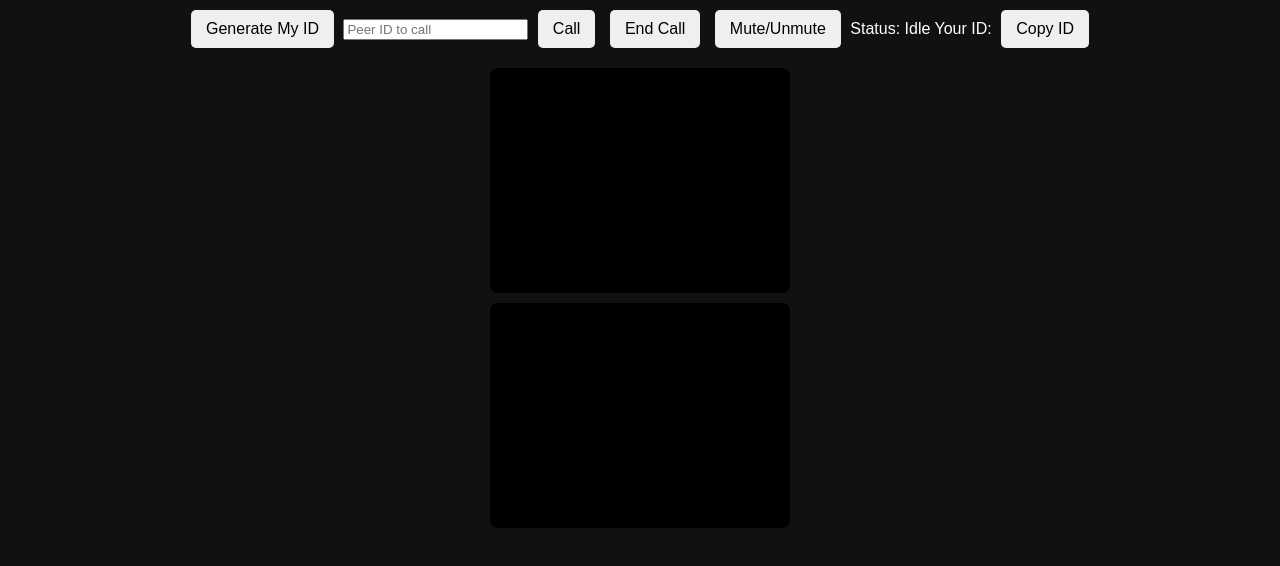
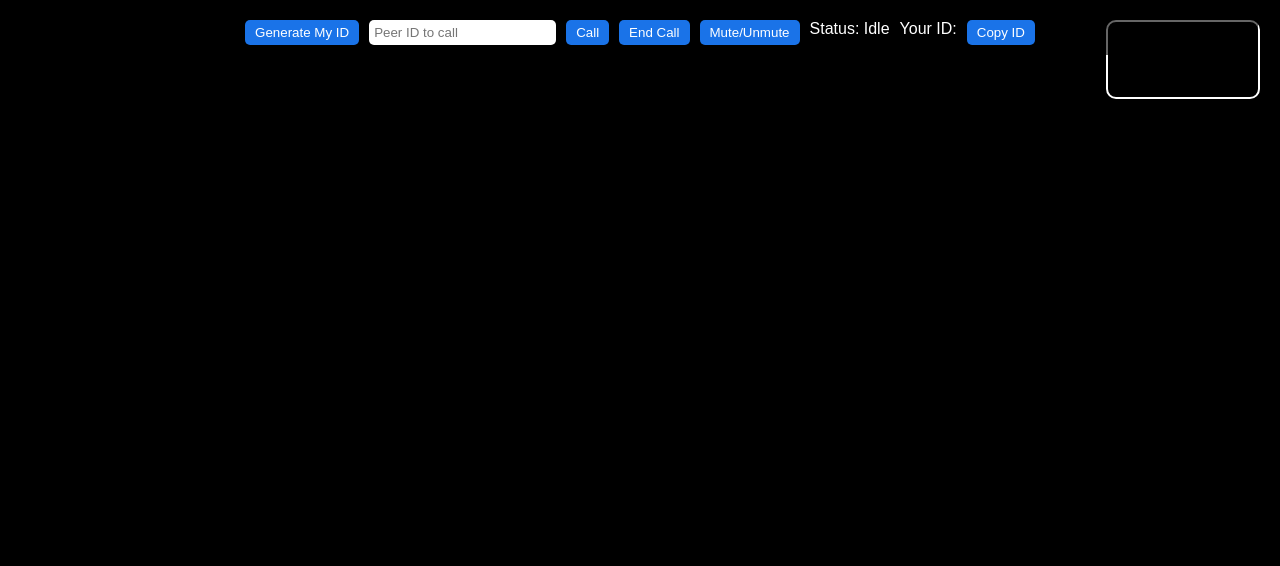
Before and after one commit to Emmanuel-PaulMaah/FaceCall, a plain HTML site: page index.html in a window 1280 px wide. Drawn offline with Linux system fonts and the light colour scheme.

Commit message:
Update style.css
minimalist, clean, modern look

```diff
--- a/style.css
+++ b/style.css
@@ -1,47 +1,79 @@
 body {
-    font-family: sans-serif;
-    background: #111;
-    color: #fff;
-    margin: 0;
-    padding: 0;
-    display: flex;
-    flex-direction: column;
-    align-items: center;
+  margin: 0; font-family: sans-serif;
+  background: #222; color: #fff;
+  display: flex; flex-direction: column; align-items: center;
 }
+
+#controls {
+  position: fixed;
+  top: 10px;
+  display: flex;
+  flex-wrap: wrap;
+  gap: 10px;
+  background: rgba(0,0,0,0.6);
+  padding: 10px;
+  border-radius: 10px;
+  justify-content: center;
+  width: 95%;
+  z-index: 10;
+}
+
+button {
+  cursor: pointer;
+  background: #1a73e8;
+  color: #fff;
+  border-radius: 5px;
+  padding: 5px 10px;
+  transition: background 0.2s, transform 0.1s;
+  border: none;
+}
+button:hover { background: #155cb0; }
+button:active { transform: scale(0.95); }
+
+input {
+  border-radius: 5px;
+  border: none;
+  padding: 5px;
+  min-width: 120px;
+}
+
 #videos {
-    display: grid;
-    gap: 10px;
-    margin-top: 20px;
+  position: relative;
+  width: 100vw;
+  height: 100vh;
+  background: #000;
+  display: flex;
+  justify-content: center;
+  align-items: center;
 }
+
 video {
-    width: 300px;
-    height: 225px;
-    background: black;
-    border-radius: 8px;
+  background: #000;
+  object-fit: cover;
+  border-radius: 5px;
+  transition: opacity 0.3s ease;
 }
-#controls {
-    margin-top: 10px;
+
+#remoteVideo {
+  width: 100%;
+  height: 100%;
 }
-button {
-    margin: 0 5px;
-    padding: 10px 15px;
-    font-size: 16px;
-    cursor: pointer;
-    border-radius: 5px;
-    border: none;
+
+#localVideo {
+  width: 25%;
+  max-width: 150px;
+  height: auto;
+  position: absolute;
+  top: 20px;
+  right: 20px;
+  border: 2px solid #fff;
+  border-radius: 10px;
+  box-shadow: 0 0 10px rgba(0,0,0,0.7);
+  cursor: grab;
 }
-#preview {
-    position: fixed;
-    bottom: 10px;
-    right: 10px;
-    width: 150px;
-    height: 112px;
-    border: 2px solid #fff;
-    border-radius: 8px;
-    overflow: hidden;
-    z-index: 10;
+
+@media (max-width: 600px) {
+  #localVideo { width: 35%; top: 10px; right: 10px; }
+  input { width: 100px; }
+  #controls { gap: 5px; padding: 5px; }
 }
-#preview video {
-    width: 100%;
-    height: 100%;
-}
```
